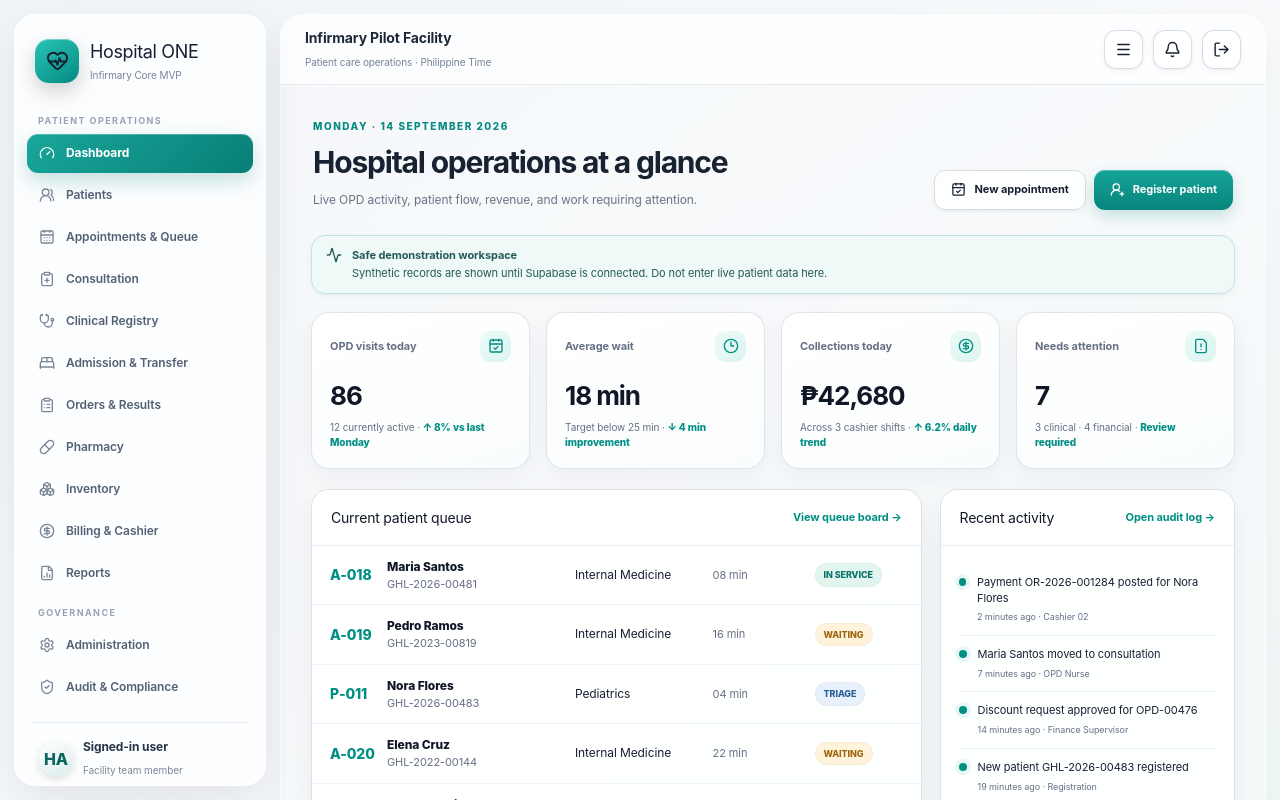
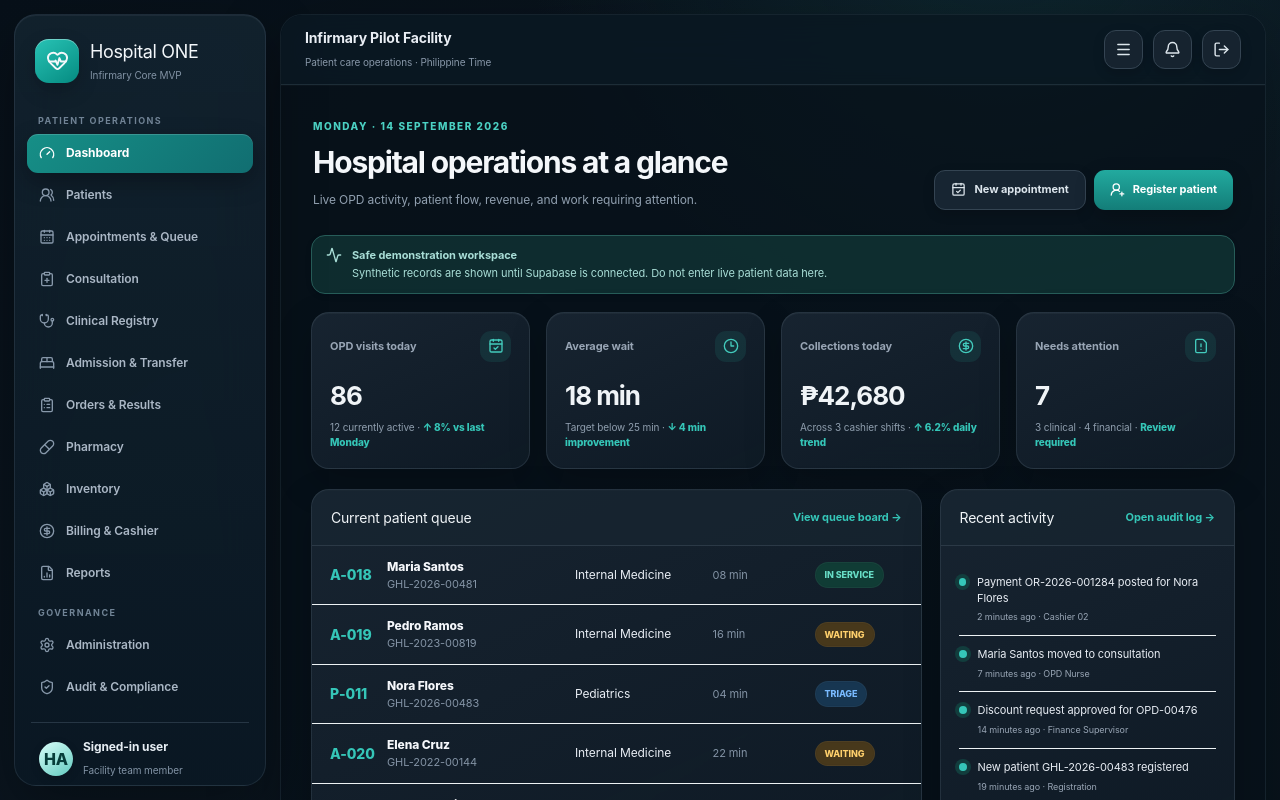
Before and after one commit to homerbarrientos/hospital-information-system, a Next.js app: page / in a window 1280 px wide. Shown: the top 800 px of the page. Built offline with nearby package versions, Linux system fonts and the light colour scheme.

Commit message:
Apply dark iOS theme to Hospital ONE

```diff
--- a/src/app/ios-theme.css
+++ b/src/app/ios-theme.css
@@ -53,3 +53,21 @@ body{background:linear-gradient(145deg,#f2f5f8 0%,#f8fafc 48%,#eef7f6 100%);colo
 .btn-primary{background:linear-gradient(180deg,#16a398,#07857c)}.btn-secondary,.icon-btn{background:rgba(255,255,255,.92)}
 .modal{border-radius:24px!important}.modal-head{padding-left:22px!important;padding-right:22px!important}
 @media(max-width:760px){.app-shell{display:block;padding:0}.sidebar{position:static;height:auto;border-radius:0;padding:13px 12px;background:rgba(255,255,255,.92);border:0;border-bottom:1px solid #e5e9ee;box-shadow:0 7px 22px rgba(31,41,55,.08)}.brand{padding-bottom:10px}.brand h1{font-size:17px}.nav-item{color:#536174;background:#f4f7f9}.nav-item.active{color:#fff}.app-main{border:0;border-radius:0;box-shadow:none}.topbar{top:0;border-radius:0}.content{padding:20px 14px 34px}}
+
+/* V3 — Hospital ONE dark iOS/macOS theme */
+:root{--ink:#e8edf4;--navy:#f5f7fb;--muted:#98a5b5;--line:#2a3744;--canvas:#08121b;--teal:#35c6b8;--teal-dark:#20a99e;--teal-soft:#123d3d;--surface:rgba(20,31,42,.92);--surface-solid:#14202b;--danger:#ff6477}
+html{color-scheme:dark;background:#071019}body{background:radial-gradient(circle at 78% -10%,rgba(28,102,104,.23),transparent 31%),linear-gradient(145deg,#071019,#0b1620 55%,#07131b);color:var(--ink)}
+.app-main{background:rgba(7,17,26,.72);border-color:rgba(86,110,128,.18);box-shadow:0 24px 70px rgba(0,0,0,.30)}
+.sidebar{background:linear-gradient(180deg,rgba(18,34,46,.94),rgba(10,24,35,.96));color:#d9e2ec;border-color:rgba(132,156,174,.15);box-shadow:0 22px 60px rgba(0,0,0,.32),inset 0 1px 0 rgba(255,255,255,.05)}
+.brand,.brand h1{color:#f3f7fa}.brand p{color:#8192a4}.brand:hover{background:rgba(53,198,184,.08)}.nav-label{color:#718496}.nav-item{color:#aab7c5}.nav-item svg{color:#8798aa}.nav-item:hover{color:#f5f8fa;background:rgba(255,255,255,.055)}.nav-item.active{color:#fff;background:linear-gradient(135deg,#168f87,#116e71);box-shadow:0 9px 24px rgba(0,0,0,.28),inset 0 1px 0 rgba(255,255,255,.16)}.profile-card{border-top-color:#263644}.profile-card strong{color:#e6edf3}.profile-card span{color:#8293a5}.avatar{background:linear-gradient(145deg,#d9fffa,#62cabf);color:#073d3a}
+.topbar{background:rgba(12,25,35,.76);border-bottom-color:rgba(124,145,162,.18);box-shadow:0 1px 0 rgba(255,255,255,.025)}.facility strong{color:#e9eef4}.facility span{color:#8797a8}.top-actions .icon-btn{background:rgba(24,38,50,.88)}
+.page-heading h2,h2{color:#f4f7fa}.eyebrow{color:#4bd1c3}.subtext{color:#91a0b0}
+.card,.quick-card,.metric{background:linear-gradient(155deg,rgba(24,37,49,.96),rgba(15,27,38,.94));border-color:rgba(121,144,161,.19);box-shadow:0 14px 38px rgba(0,0,0,.20),inset 0 1px 0 rgba(255,255,255,.035)}.card-header{background:rgba(24,37,49,.66);border-bottom-color:#2b3946}.card-header h3,.quick-card strong,.metric strong{color:#f0f4f7}.quick-card span,.metric small{color:#8f9eae}.quick-card:hover{border-color:rgba(53,198,184,.5);box-shadow:0 18px 42px rgba(0,0,0,.28)}.quick-card svg,.metric-icon{background:rgba(35,169,158,.13);color:#43cbbd}
+.icon-btn,.btn-secondary{color:#dce5ec;border-color:#344452;background:rgba(25,39,51,.94);box-shadow:0 4px 12px rgba(0,0,0,.16)}.icon-btn:hover,.btn-secondary:hover{background:#213240}.btn-primary{background:linear-gradient(180deg,#22aa9f,#137d78);color:#fff;box-shadow:0 7px 20px rgba(0,0,0,.22)}
+input,select,textarea,.filter{color:#e7edf2!important;background:#111f2a!important;border-color:#344554!important;box-shadow:inset 0 1px 3px rgba(0,0,0,.22)}input::placeholder,textarea::placeholder{color:#718294}input:hover,select:hover,textarea:hover{border-color:#4b6172!important}input:focus,select:focus,textarea:focus{color:#f5f7fa!important;background:#142633!important;border-color:#39bbae!important;box-shadow:0 0 0 4px rgba(53,198,184,.12)!important}option{background:#14232f;color:#e7edf2}
+.data-table{color:#cbd5df}.data-table th{background:#12202b;color:#8292a3;border-bottom-color:#2a3946}.data-table td{border-bottom-color:#253440}.data-table tbody tr:nth-child(odd){background:rgba(19,31,42,.72)}.data-table tbody tr:nth-child(even),.data-table tbody tr.alternate{background:rgba(25,39,51,.88)}.data-table tbody tr:hover{background:#153b3b}.name-cell strong{color:#e7edf2}.name-cell span,.cell-muted{color:#8393a5}.link{color:#48cfc2}
+.badge{border:1px solid rgba(255,255,255,.035)}.badge.green{background:#103c35;color:#68dec7}.badge.amber{background:#47381b;color:#ffd06c}.badge.red{background:#49232a;color:#ff91a0}.badge.blue{background:#173651;color:#79baff}
+.modal-backdrop{background:rgba(0,6,12,.72)}.modal{color:#dce5ec;background:linear-gradient(160deg,rgba(25,39,51,.99),rgba(13,25,35,.99));border-color:rgba(140,160,176,.18);box-shadow:0 32px 90px rgba(0,0,0,.52)}.modal-head{background:rgba(25,39,51,.82);border-bottom-color:#2e3d4a!important}.modal h3,.modal h4,.modal strong{color:#f2f5f8}
+.notice{color:#a8ddd6;background:rgba(20,65,63,.58);border-color:#275d59}.form-success{color:#7be0cf;background:#123b37!important;border-color:#28665f!important}.form-error{color:#ff9ca9;background:#442129!important;border-color:#71313c!important}
+.search-picker-grid,.search-picker-row,.picker-confirm-strip,.registry-record,.timeline-row{border-color:#2c3b48!important}.search-picker-row.selected{background:#153d3b!important}.empty-state,.empty-inline{color:#8393a5!important}
+@media(max-width:760px){.sidebar{background:rgba(12,27,38,.96);border-bottom-color:#263744}.brand h1{color:#f3f7fa}.nav-item{color:#a9b7c5;background:#142532}.nav-item.active{color:#fff}.topbar{background:rgba(12,25,35,.9)}.content{background:transparent}}
```
